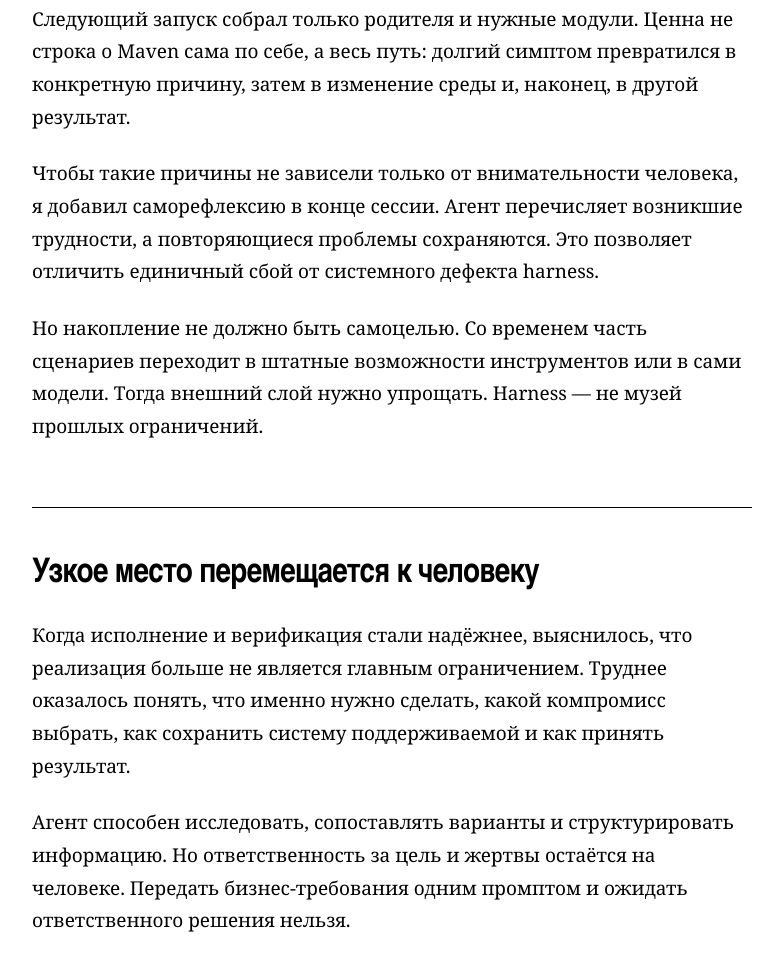
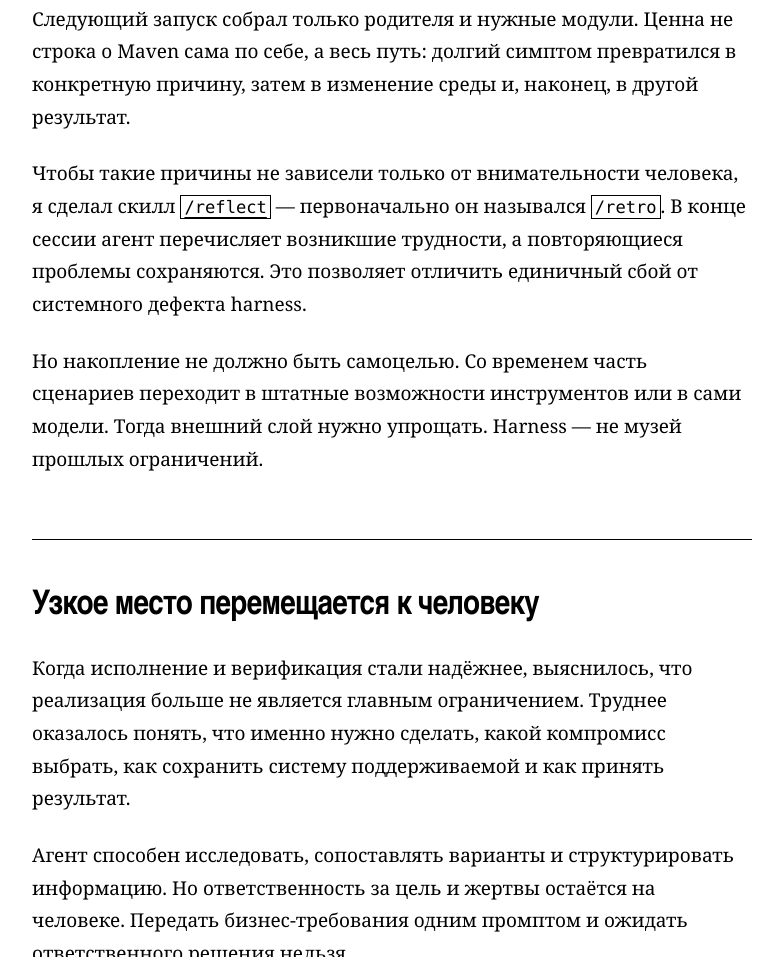
Before and after one commit to HumanBean17/harness-engineering, a plain HTML site: page index.html in a window 1280 px wide. Shown: the part 8358-9315 px from the top of the page, without its empty margins (248-1031 px from the left). Drawn offline with Linux system fonts and the light colour scheme.

Commit message:
Restore reflect skill mention in the article

```diff
--- a/index.html
+++ b/index.html
@@ -151,7 +151,7 @@ mvn -pl &lt;module&gt; -am test [-Dtest=...] \
   -Dsurefire.failIfNoSpecifiedTests=false;
 не заменяй локальную проверку полной сборкой.</code></pre>
       <p>Следующий запуск собрал только родителя и нужные модули. Ценна не строка о Maven сама по себе, а весь путь: долгий симптом превратился в конкретную причину, затем в изменение среды и, наконец, в другой результат.</p>
-      <p>Чтобы такие причины не зависели только от внимательности человека, я добавил саморефлексию в конце сессии. Агент перечисляет возникшие трудности, а повторяющиеся проблемы сохраняются. Это позволяет отличить единичный сбой от системного дефекта harness.</p>
+      <p>Чтобы такие причины не зависели только от внимательности человека, я сделал скилл <a href="https://github.com/HumanBean17/featured-skills/tree/main/reflect"><code>/reflect</code></a> — первоначально он назывался <code>/retro</code>. В конце сессии агент перечисляет возникшие трудности, а повторяющиеся проблемы сохраняются. Это позволяет отличить единичный сбой от системного дефекта harness.</p>
       <p>Но накопление не должно быть самоцелью. Со временем часть сценариев переходит в штатные возможности инструментов или в сами модели. Тогда внешний слой нужно упрощать. Harness — не музей прошлых ограничений.</p>
     </section>
 
```
